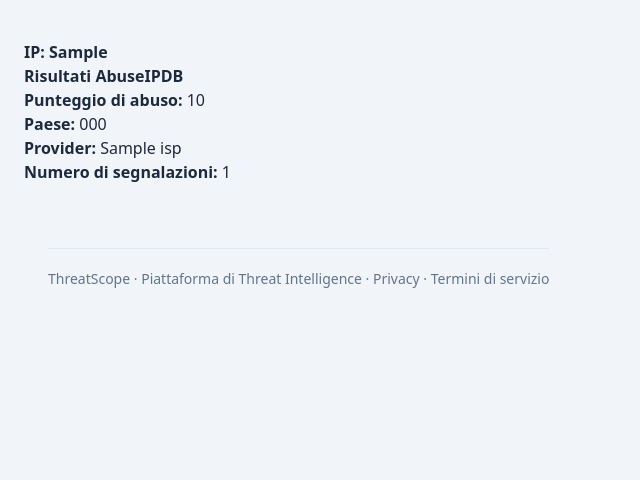
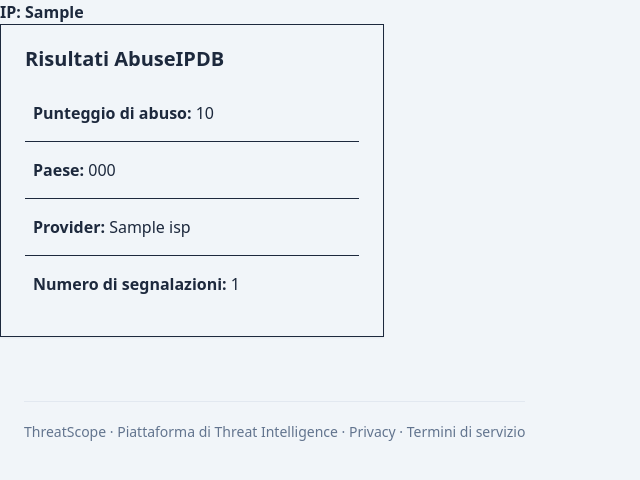
Before and after one commit to T-Virginia/ThreatScope, a Laravel app: template resources/views/threats.blade.php in a window 1280 px wide. Shown: the part 71-551 px from the top of the page, without its empty margins (0-640 px from the left). Run offline with Laravel 12, Linux system fonts and the light colour scheme; the template is opened without the code that fills it: most values are stand-ins (such as "Sample title", 1, 10 or a date in 2020); style sheets or scripts are compiled from the project's sources; parts of the project's set-up code (start-up, migrations or seed data) failed here and were passed over.

Commit message:
inizio refactoring grafico threats

```diff
--- a/resources/views/threats.blade.php
+++ b/resources/views/threats.blade.php
@@ -7,34 +7,70 @@
 
     <x-navbar />
 
-    <main class="mx-auto max-w-7xl px-6 py-10">
+    <div>
+        <h1 class="font-bold">IP: {{ $ip }}</h1>
+    </div>
+    <div class="w-full max-w-sm p-6 bg-neutral-primary-soft border border-default rounded-base shadow-xs">
 
-        <div>
-            <h2 class="font-bold">IP: {{ $ip }}</h2>
+
+        <div class="flex items-center justify-between mb-4">
+
+            <h5 class="text-xl font-semibold leading-none text-heading">Risultati AbuseIPDB</h5>
         </div>
+        <div class="flow-root">
+            <ul role="list" class="divide-y divide-default">
+                <li class="py-4 sm:py-4">
+                    <div class="flex items-center gap-2">
 
-        <h2 class="font-bold">Risultati AbuseIPDB</h2>
-
-        <p>
+                        <div class="flex-1 min-w-0 ms-2">
+                            <p class="font-medium text-heading truncate">
                                 <strong>Punteggio di abuso:</strong>
                                 {{ $risultato['data']['abuseConfidenceScore'] }}
                             </p>
 
-        <p>
+                        </div>
+
+                    </div>
+                </li>
+                <li class="py-4 sm:py-4">
+                    <div class="flex items-center gap-2">
+
+                        <div class="flex-1 min-w-0 ms-2">
+                            <p class="font-medium text-heading truncate">
                                 <strong>Paese:</strong>
                                 {{ $risultato['data']['countryCode'] }}
                             </p>
+                        </div>
 
-        <p>
+                    </div>
+                </li>
+                <li class="py-4 sm:py-4">
+                    <div class="flex items-center gap-2">
+
+                        <div class="flex-1 min-w-0 ms-2">
+                            <p class="font-medium text-heading truncate">
                                 <strong>Provider:</strong>
                                 {{ $risultato['data']['isp'] }}
                             </p>
+                        </div>
 
-        <p>
+                    </div>
+                </li>
+                <li class="py-4 sm:py-4">
+                    <div class="flex items-center gap-2">
+
+                        <div class="flex-1 min-w-0 ms-2">
+                            <p class="font-medium text-heading truncate">
                                 <strong>Numero di segnalazioni:</strong>
                                 {{ $risultato['data']['totalReports'] }}
                             </p>
+                        </div>
 
+                    </div>
+                </li>
+            </ul>
+        </div>
+    </div>
     @if ($errors->any())
         @foreach ($errors->all() as $error)
             <li>{{ $error }}</li>
```
Lines whose indentation alone changed are shown as unchanged.
